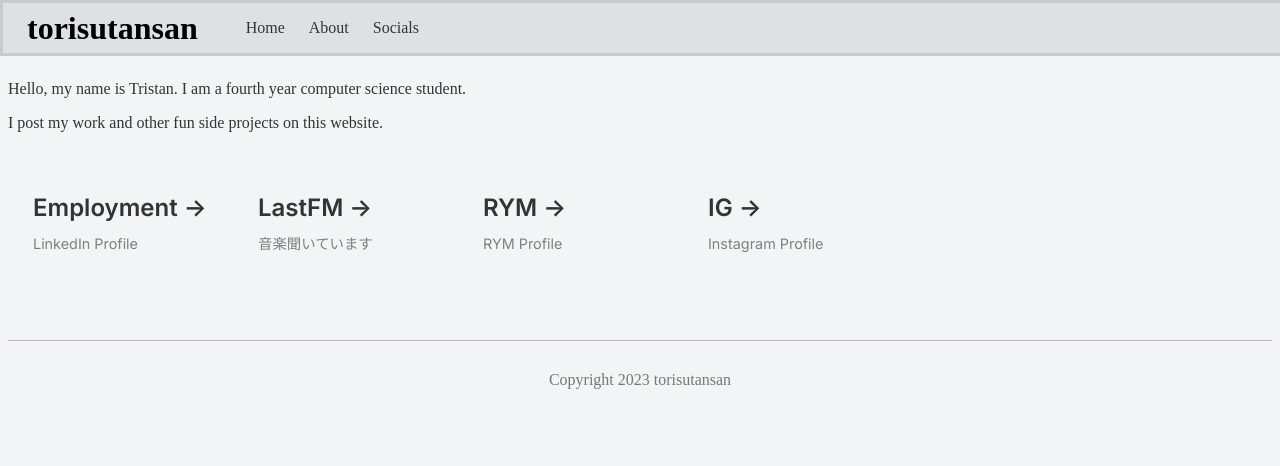
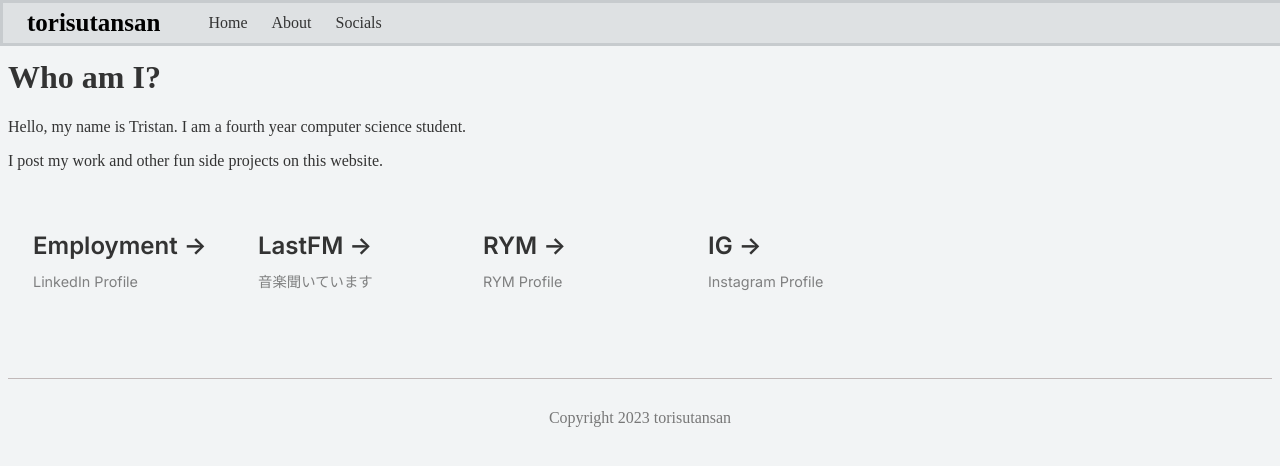
Before and after one commit to torisutansan02/torisutansan, a Next.js app: page / in a window 1280 px wide. Shown: the top 466 px of the page. Built offline with nearby package versions, Linux system fonts and the light colour scheme; a web font is replaced by a local one.

Commit message:
Editing components and styles

```diff
--- a/components/Navbar.js
+++ b/components/Navbar.js
@@ -5,11 +5,17 @@ const Navbar = () => {
     return (
         <div className = {styles.navbar}>
             <h1> torisutansan </h1>
-            <div className = {styles.links}>
-                <Link href = "/"> Home </Link>
-                <Link href = "/about" > About </Link>
-                <Link href = "/socials"> Socials </Link>
-            </div>
+            <ul className = {styles.links}>
+                <li>
+                    <a href = "/"> Home </a>
+                </li>
+                <li>
+                    <a href = "about"> About </a>
+                </li>
+                <li>
+                    <a href = "socials"> Socials </a>
+                </li>
+            </ul>
         </div>
     );
 }
--- a/styles/Home.module.css
+++ b/styles/Home.module.css
@@ -19,13 +19,14 @@
   left: 0;
   right: 0;
   position: fixed;
-  height: 50px;
+  height: 40px;
   align-items: center;
   width: 100%;
   justify-content: space-around;
 }
 
 .navbar h1 {
+  font-size: 25px;
   padding: 0.1rem 1.5rem;
   color: #000000;
 }
--- a/styles/globals.css
+++ b/styles/globals.css
@@ -1,4 +1,7 @@
 @import url('https://fonts.googleapis.com/css2?family=Klee One:wght@300;400;500;600;700&display=swap');
+@tailwind base;
+@tailwind components;
+@tailwind utilities;
 
 :root {
   --border-radius: 50px;
@@ -12,6 +15,7 @@
     background: #f2f4f5;
     color: #333;
     font-family: "Klee One";
+    padding-top: 30px;
   }
 }
 
```
